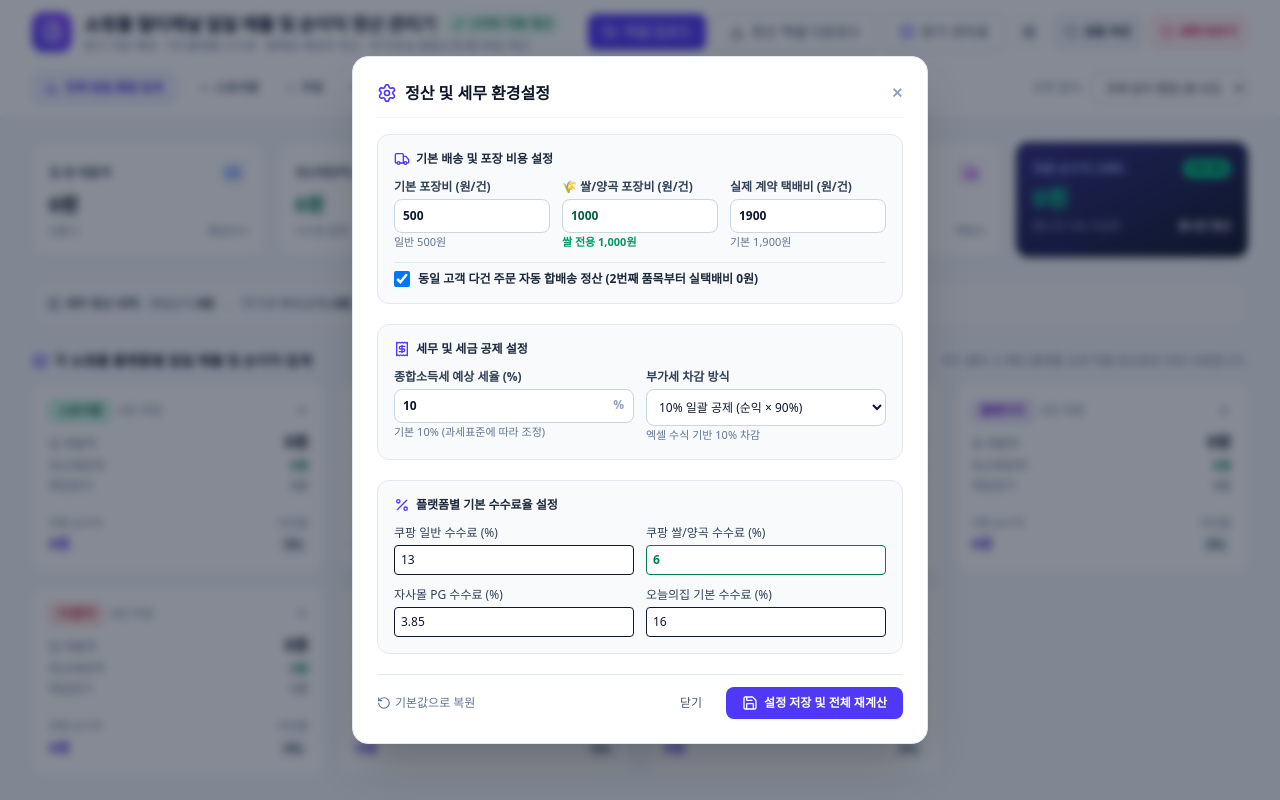
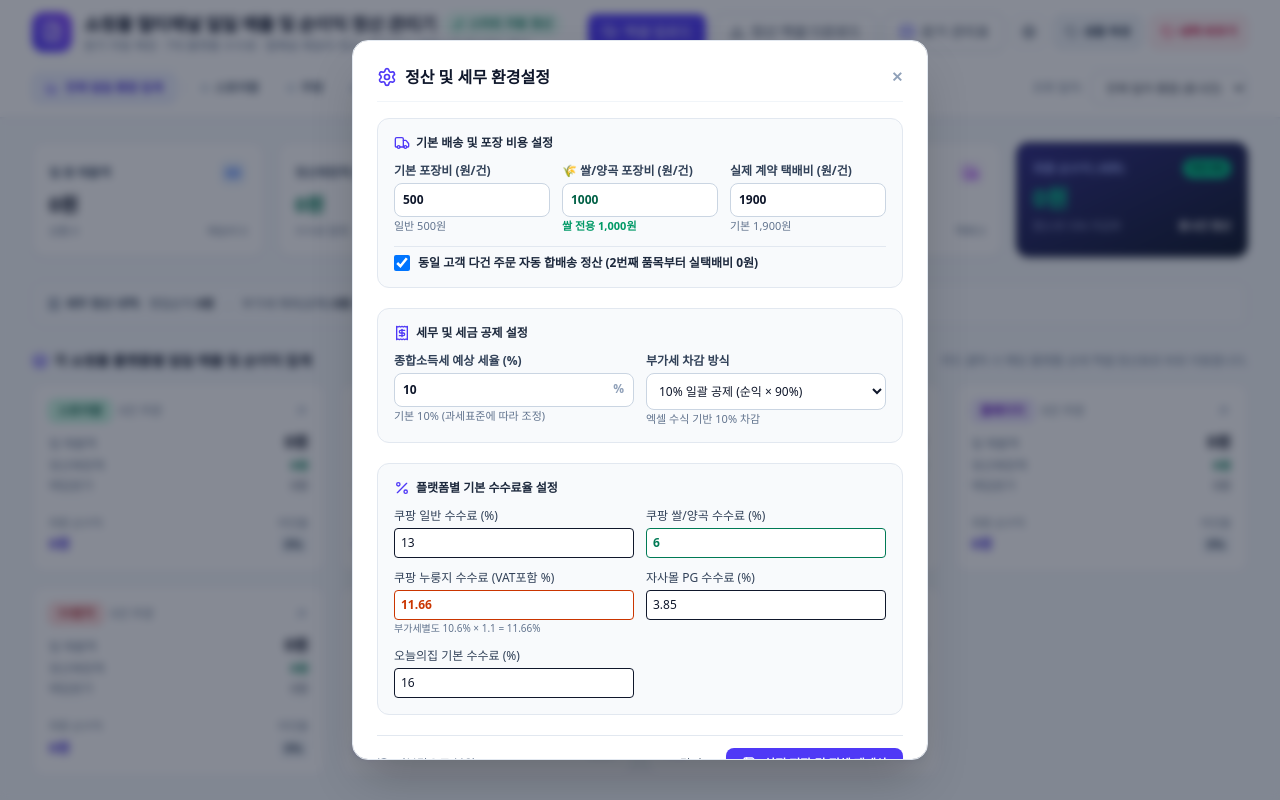
Before and after one commit to kisung6943-blip/daily-calculator, a React (Vite) app: page / in a window 1280 px wide. Both pictures are taken after a click on the button "정산 및 세금 설정". Shown: the top 800 px of the page. Built offline with nearby package versions, Linux system fonts and the light colour scheme.

Commit message:
fix(coupang): apply 11.66% VAT-included fee for Nurungji products

```diff
--- a/src/App.tsx
+++ b/src/App.tsx
@@ -23,7 +23,7 @@ export default function App() {
       const saved = localStorage.getItem(STORAGE_ORDERS_KEY);
       if (saved) {
         rawOrders = JSON.parse(saved);
-        // Auto-migrate legacy saved orders where cart total (84300) was stored as unitPrice
+        // Auto-migrate legacy saved orders where cart total (84300) was stored as unitPrice, or Coupang nurungji was 6%
         rawOrders = rawOrders.map((ord) => {
           if (ord.unitPrice === 84300 || ord.totalPrice === 84300) {
             if (ord.orderNumber === '4082' || ord.productName.includes('보조손잡이')) {
@@ -36,6 +36,14 @@ export default function App() {
               return { ...ord, unitPrice: 29900, totalPrice: 59800 };
             }
           }
+          if (ord.platform === 'coupang' && /누룽지/.test(ord.productName || '') && ord.feeRate === 6) {
+            return {
+              ...ord,
+              feeRate: 11.66,
+              feeAmount: 0,
+              settlementAmount: 0,
+            };
+          }
           return ord;
         });
       }
@@ -47,7 +55,7 @@ export default function App() {
       const savedCosts = localStorage.getItem(STORAGE_COSTS_KEY);
       if (savedCosts) rawCosts = JSON.parse(savedCosts);
     } catch (e) {}
-    return processAllOrders(deduplicateOrders(rawOrders), rawCosts, { ...DEFAULT_SETTINGS, defaultIncomeTaxRate: 10 });
+    return processAllOrders(deduplicateOrders(rawOrders), rawCosts, { ...DEFAULT_SETTINGS, coupangNurungjiFee: 11.66, defaultIncomeTaxRate: 10 });
   });
 
   const [costItems, setCostItems] = useState<CostItem[]>(() => {
@@ -69,6 +77,7 @@ export default function App() {
         return {
           ...DEFAULT_SETTINGS,
           ...parsed,
+          coupangNurungjiFee: parsed.coupangNurungjiFee || 11.66,
           defaultIncomeTaxRate: isNaN(rate) || rate === 2.4 || rate === 24 ? 10 : rate,
           bundleOnlyFirstPackageCost: true,
         };
@@ -76,7 +85,7 @@ export default function App() {
     } catch (e) {
       console.error(e);
     }
-    return { ...DEFAULT_SETTINGS, defaultIncomeTaxRate: 10 };
+    return { ...DEFAULT_SETTINGS, coupangNurungjiFee: 11.66, defaultIncomeTaxRate: 10 };
   });
 
   // 2. Navigation & Filter State
--- a/src/components/PlatformTableView.tsx
+++ b/src/components/PlatformTableView.tsx
@@ -860,6 +860,11 @@ export const PlatformTableView: React.FC<PlatformTableViewProps> = ({
                                   쌀 6%
                                 </span>
                               )}
+                              {platform === 'coupang' && (ord.feeRate === 11.66 || /누룽지/.test(ord.productName)) && (
+                                <span className="px-1.5 py-0.2 rounded text-[10px] font-bold bg-orange-100 text-orange-800 shrink-0" title="부가세별도 10.6% (부가세포함 11.66%)">
+                                  누룽지 11.66%
+                                </span>
+                              )}
                             </div>
                             {/* Option & Net Profit Badges directly under Product Name */}
                             <div className="mt-1 flex items-center space-x-1 flex-wrap gap-y-1">
--- a/src/components/SettingsModal.tsx
+++ b/src/components/SettingsModal.tsx
@@ -231,6 +231,20 @@ export const SettingsModal: React.FC<SettingsModalProps> = ({
               </div>
 
               <div>
+                <label className="block font-medium text-slate-700 mb-1">쿠팡 누룽지 수수료 (VAT포함 %)</label>
+                <input
+                  type="number"
+                  step="0.01"
+                  value={formState.coupangNurungjiFee || 11.66}
+                  onChange={(e) =>
+                    setFormState({ ...formState, coupangNurungjiFee: Number(e.target.value) || 0 })
+                  }
+                  className="w-full p-1.5 border rounded bg-white text-orange-700 font-bold"
+                />
+                <span className="text-[10px] text-slate-500 block mt-0.5">부가세별도 10.6% × 1.1 = 11.66%</span>
+              </div>
+
+              <div>
                 <label className="block font-medium text-slate-700 mb-1">자사몰 PG 수수료 (%)</label>
                 <input
                   type="number"
--- a/src/data/initialData.ts
+++ b/src/data/initialData.ts
@@ -90,6 +90,7 @@ export const DEFAULT_SETTINGS: SettlementSettings = {
   bundleOnlyFirstPackageCost: true, // 동일인 합배송 시 포장비 1회만 정산
   coupangDefaultFee: 13.0,
   coupangRiceFee: 6.0,
+  coupangNurungjiFee: 11.66,
   homepageFee: 3.85,
   smartstoreBaseFee: 3.74,
   smartstoreKnowledgeFee: 2.0,
--- a/src/types.ts
+++ b/src/types.ts
@@ -89,6 +89,7 @@ export interface SettlementSettings {
   // Platform specific fee defaults
   coupangDefaultFee: number; // 13%
   coupangRiceFee: number; // 6% (쌀/양곡)
+  coupangNurungjiFee?: number; // 11.66% (누룽지: 부가세별도 10.6% * 1.1 = 11.66%)
   homepageFee: number; // 3.85%
   smartstoreBaseFee: number; // 3.74%
   smartstoreKnowledgeFee: number; // 2.0%
--- a/src/utils/calculator.ts
+++ b/src/utils/calculator.ts
@@ -74,6 +74,11 @@ export function getPlatformFeeRate(
   settings: SettlementSettings
 ): number {
   if (platform === 'coupang') {
+    // 누룽지는 쌀(6%)이 아니라 부가세별도 10.6% -> 부가세 포함 11.66% 적용
+    const isNurungji = /누룽지/.test(productName);
+    if (isNurungji) {
+      return settings.coupangNurungjiFee || 11.66;
+    }
     // 쌀, 백미, 찹쌀, 현미, 햅쌀 등 양곡류는 6%
     const isRice = /쌀|햅쌀|고시히카리|경기미|추청|현미|백미|찹쌀|오대쌀|일품쌀|잡곡/.test(productName);
     return isRice ? settings.coupangRiceFee : settings.coupangDefaultFee;
@@ -129,8 +134,13 @@ export function recalculateOrder(
   const buyerShippingFee = isBundleSubItem ? 0 : Number(order.buyerShippingFee) || 0;
   const isShippingFree = buyerShippingFee === 0;
 
-  // Platform fee calculation
-  let feeRate = order.feeRate !== undefined ? Number(order.feeRate) : getPlatformFeeRate(platform, order.productName || '', settings);
+  // Platform fee calculation: if Coupang order has '누룽지' and previous 6% was mistakenly set, auto-correct to 11.66%
+  const isNurungji = /누룽지/.test(order.productName || '');
+  const isCoupangNurungjiWithOldFee = platform === 'coupang' && isNurungji && order.feeRate === 6;
+  let feeRate = (order.feeRate !== undefined && !isCoupangNurungjiWithOldFee)
+    ? Number(order.feeRate)
+    : getPlatformFeeRate(platform, order.productName || '', settings);
+
   let feeAmount = Number(order.feeAmount) || 0;
   let knowledgeShoppingFee = Number(order.knowledgeShoppingFee) || 0;
   let settlementAmount = Number(order.settlementAmount) || 0;
@@ -142,11 +152,11 @@ export function recalculateOrder(
     settlementAmount = totalPrice - (feeAmount + knowledgeShoppingFee);
   } else {
     // 쿠팡, 오늘의집, 자사몰(홈페이지), 11번가, G마켓, 옥션: (정산금액 = 총판매가 - 수수료)
-    if (order.settlementAmount !== undefined && Number(order.settlementAmount) > 0 && Math.abs(totalPrice - Number(order.settlementAmount)) <= totalPrice) {
+    if (order.settlementAmount !== undefined && Number(order.settlementAmount) > 0 && Math.abs(totalPrice - Number(order.settlementAmount)) <= totalPrice && !isCoupangNurungjiWithOldFee) {
       // Prioritize explicit settlement amount from Excel
       settlementAmount = Number(order.settlementAmount);
       feeAmount = Math.max(0, totalPrice - settlementAmount);
-    } else if (order.feeAmount !== undefined && Number(order.feeAmount) > 0) {
+    } else if (order.feeAmount !== undefined && Number(order.feeAmount) > 0 && !isCoupangNurungjiWithOldFee) {
       feeAmount = Math.abs(Number(order.feeAmount));
       settlementAmount = totalPrice - feeAmount;
     } else {
@@ -159,8 +169,8 @@ export function recalculateOrder(
   const unitCost = Number(order.unitCost) || 0;
   const totalCost = unitCost * quantity;
 
-  // Packaging & Actual Shipping
-  const isRiceProduct = /쌀|햅쌀|고시히카리|경기미|추청|현미|백미|찹쌀|오대쌀|일품쌀|잡곡/.test(order.productName || '');
+  // Packaging & Actual Shipping (누룽지는 일반 포장비 500원 적용)
+  const isRiceProduct = !isNurungji && /쌀|햅쌀|고시히카리|경기미|추청|현미|백미|찹쌀|오대쌀|일품쌀|잡곡/.test(order.productName || '');
   const defaultPkgCost = isRiceProduct ? (settings.ricePackagingCost || 1000) : settings.defaultPackagingCost;
   let packagingCost = order.packagingCost !== undefined ? Number(order.packagingCost) : defaultPkgCost;
   if (isBundleSubItem && (settings.bundleOnlyFirstPackageCost ?? true)) {
```
